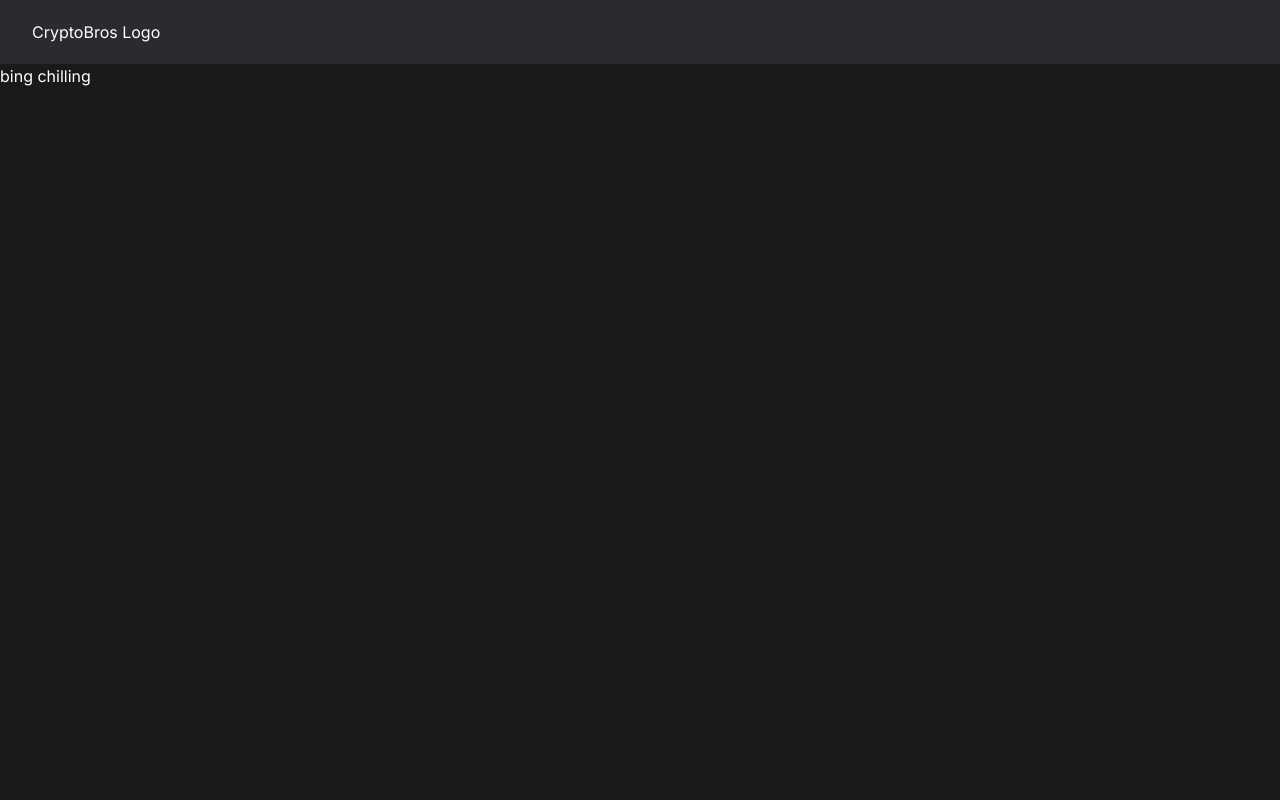
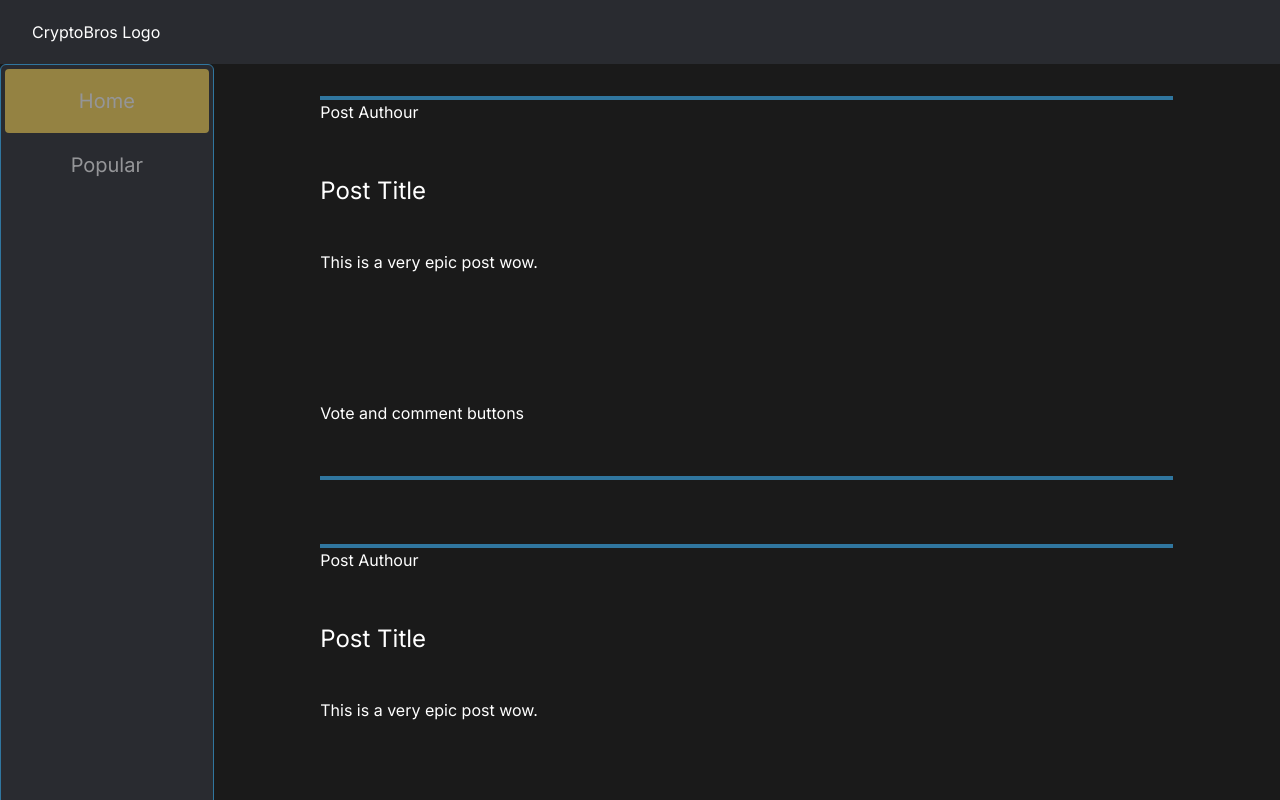
Before and after one commit to Wilsonator123/Secure-Blog-Page, a Next.js app in the folder client/: page /feed in a window 1280 px wide. Shown: the top 800 px of the page. Built offline with nearby package versions, Linux system fonts and the light colour scheme.

Commit message:
started home page and required components

```diff
--- a/client/app/feed/page.js
+++ b/client/app/feed/page.js
@@ -1,9 +1,17 @@
+import Post from "@/components/ui/post"
+import Sidebar from "@/components/ui/sidebar"
+
 
 export default function Feed(){
 
 
     return (
-
-        <p className="text-text">bing chilling</p>
+        <div className="flex h-screen">
+            <Sidebar/>
+            <div className="flex flex-col h-max w-full ">
+                <Post/>
+                <Post/>
+            </div>
+        </div>
     )
 }
--- /dev/null
+++ b/client/components/ui/command.jsx
@@ -0,0 +1,117 @@
+"use client";
+import * as React from "react"
+import { MagnifyingGlassIcon } from "@radix-ui/react-icons"
+import { Command as CommandPrimitive } from "cmdk"
+
+import { cn } from "@/lib/utils"
+import { Dialog, DialogContent } from "@/components/ui/dialog"
+
+const Command = React.forwardRef(({ className, ...props }, ref) => (
+  <CommandPrimitive
+    ref={ref}
+    className={cn(
+      "flex h-full w-full flex-col overflow-hidden rounded-md bg-popover text-popover-foreground",
+      className
+    )}
+    {...props} />
+))
+Command.displayName = CommandPrimitive.displayName
+
+const CommandDialog = ({
+  children,
+  ...props
+}) => {
+  return (
+    (<Dialog {...props}>
+      <DialogContent className="overflow-hidden p-0">
+        <Command
+          className="[&_[cmdk-group-heading]]:px-2 [&_[cmdk-group-heading]]:font-medium [&_[cmdk-group-heading]]:text-muted-foreground [&_[cmdk-group]:not([hidden])_~[cmdk-group]]:pt-0 [&_[cmdk-group]]:px-2 [&_[cmdk-input-wrapper]_svg]:h-5 [&_[cmdk-input-wrapper]_svg]:w-5 [&_[cmdk-input]]:h-12 [&_[cmdk-item]]:px-2 [&_[cmdk-item]]:py-3 [&_[cmdk-item]_svg]:h-5 [&_[cmdk-item]_svg]:w-5">
+          {children}
+        </Command>
+      </DialogContent>
+    </Dialog>)
+  );
+}
+
+const CommandInput = React.forwardRef(({ className, ...props }, ref) => (
+  <div className="flex items-center border-b px-3" cmdk-input-wrapper="">
+    <MagnifyingGlassIcon className="mr-2 h-4 w-4 shrink-0 opacity-50" />
+    <CommandPrimitive.Input
+      ref={ref}
+      className={cn(
+        "flex h-10 w-full rounded-md bg-transparent py-3 text-sm outline-none placeholder:text-muted-foreground disabled:cursor-not-allowed disabled:opacity-50",
+        className
+      )}
+      {...props} />
+  </div>
+))
+
+CommandInput.displayName = CommandPrimitive.Input.displayName
+
+const CommandList = React.forwardRef(({ className, ...props }, ref) => (
+  <CommandPrimitive.List
+    ref={ref}
+    className={cn("max-h-[300px] overflow-y-auto overflow-x-hidden", className)}
+    {...props} />
+))
+
+CommandList.displayName = CommandPrimitive.List.displayName
+
+const CommandEmpty = React.forwardRef((props, ref) => (
+  <CommandPrimitive.Empty ref={ref} className="py-6 text-center text-sm" {...props} />
+))
+
+CommandEmpty.displayName = CommandPrimitive.Empty.displayName
+
+const CommandGroup = React.forwardRef(({ className, ...props }, ref) => (
+  <CommandPrimitive.Group
+    ref={ref}
+    className={cn(
+      "overflow-hidden p-1 text-foreground [&_[cmdk-group-heading]]:px-2 [&_[cmdk-group-heading]]:py-1.5 [&_[cmdk-group-heading]]:text-xs [&_[cmdk-group-heading]]:font-medium [&_[cmdk-group-heading]]:text-muted-foreground",
+      className
+    )}
+    {...props} />
+))
+
+CommandGroup.displayName = CommandPrimitive.Group.displayName
+
+const CommandSeparator = React.forwardRef(({ className, ...props }, ref) => (
+  <CommandPrimitive.Separator ref={ref} className={cn("-mx-1 h-px bg-border", className)} {...props} />
+))
+CommandSeparator.displayName = CommandPrimitive.Separator.displayName
+
+const CommandItem = React.forwardRef(({ className, ...props }, ref) => (
+  <CommandPrimitive.Item
+    ref={ref}
+    className={cn(
+      "relative flex cursor-default select-none items-center rounded-sm px-2 py-1.5 text-sm outline-none aria-selected:bg-accent aria-selected:text-accent-foreground data-[disabled]:pointer-events-none data-[disabled]:opacity-50",
+      className
+    )}
+    {...props} />
+))
+
+CommandItem.displayName = CommandPrimitive.Item.displayName
+
+const CommandShortcut = ({
+  className,
+  ...props
+}) => {
+  return (
+    (<span
+      className={cn("ml-auto text-xs tracking-widest text-muted-foreground", className)}
+      {...props} />)
+  );
+}
+CommandShortcut.displayName = "CommandShortcut"
+
+export {
+  Command,
+  CommandDialog,
+  CommandInput,
+  CommandList,
+  CommandEmpty,
+  CommandGroup,
+  CommandItem,
+  CommandShortcut,
+  CommandSeparator,
+}
--- /dev/null
+++ b/client/components/ui/dialog.jsx
@@ -0,0 +1,96 @@
+"use client"
+
+import * as React from "react"
+import * as DialogPrimitive from "@radix-ui/react-dialog"
+import { Cross2Icon } from "@radix-ui/react-icons"
+
+import { cn } from "@/lib/utils"
+
+const Dialog = DialogPrimitive.Root
+
+const DialogTrigger = DialogPrimitive.Trigger
+
+const DialogPortal = DialogPrimitive.Portal
+
+const DialogClose = DialogPrimitive.Close
+
+const DialogOverlay = React.forwardRef(({ className, ...props }, ref) => (
+  <DialogPrimitive.Overlay
+    ref={ref}
+    className={cn(
+      "fixed inset-0 z-50 bg-black/80  data-[state=open]:animate-in data-[state=closed]:animate-out data-[state=closed]:fade-out-0 data-[state=open]:fade-in-0",
+      className
+    )}
+    {...props} />
+))
+DialogOverlay.displayName = DialogPrimitive.Overlay.displayName
+
+const DialogContent = React.forwardRef(({ className, children, ...props }, ref) => (
+  <DialogPortal>
+    <DialogOverlay />
+    <DialogPrimitive.Content
+      ref={ref}
+      className={cn(
+        "fixed left-[50%] top-[50%] z-50 grid w-full max-w-lg translate-x-[-50%] translate-y-[-50%] gap-4 border bg-background p-6 shadow-lg duration-200 data-[state=open]:animate-in data-[state=closed]:animate-out data-[state=closed]:fade-out-0 data-[state=open]:fade-in-0 data-[state=closed]:zoom-out-95 data-[state=open]:zoom-in-95 data-[state=closed]:slide-out-to-left-1/2 data-[state=closed]:slide-out-to-top-[48%] data-[state=open]:slide-in-from-left-1/2 data-[state=open]:slide-in-from-top-[48%] sm:rounded-lg",
+        className
+      )}
+      {...props}>
+      {children}
+      <DialogPrimitive.Close
+        className="absolute right-4 top-4 rounded-sm opacity-70 ring-offset-background transition-opacity hover:opacity-100 focus:outline-none focus:ring-2 focus:ring-ring focus:ring-offset-2 disabled:pointer-events-none data-[state=open]:bg-accent data-[state=open]:text-muted-foreground">
+        <Cross2Icon className="h-4 w-4" />
+        <span className="sr-only">Close</span>
+      </DialogPrimitive.Close>
+    </DialogPrimitive.Content>
+  </DialogPortal>
+))
+DialogContent.displayName = DialogPrimitive.Content.displayName
+
+const DialogHeader = ({
+  className,
+  ...props
+}) => (
+  <div
+    className={cn("flex flex-col space-y-1.5 text-center sm:text-left", className)}
+    {...props} />
+)
+DialogHeader.displayName = "DialogHeader"
+
+const DialogFooter = ({
+  className,
+  ...props
+}) => (
+  <div
+    className={cn("flex flex-col-reverse sm:flex-row sm:justify-end sm:space-x-2", className)}
+    {...props} />
+)
+DialogFooter.displayName = "DialogFooter"
+
+const DialogTitle = React.forwardRef(({ className, ...props }, ref) => (
+  <DialogPrimitive.Title
+    ref={ref}
+    className={cn("text-lg font-semibold leading-none tracking-tight", className)}
+    {...props} />
+))
+DialogTitle.displayName = DialogPrimitive.Title.displayName
+
+const DialogDescription = React.forwardRef(({ className, ...props }, ref) => (
+  <DialogPrimitive.Description
+    ref={ref}
+    className={cn("text-sm text-muted-foreground", className)}
+    {...props} />
+))
+DialogDescription.displayName = DialogPrimitive.Description.displayName
+
+export {
+  Dialog,
+  DialogPortal,
+  DialogOverlay,
+  DialogTrigger,
+  DialogClose,
+  DialogContent,
+  DialogHeader,
+  DialogFooter,
+  DialogTitle,
+  DialogDescription,
+}
--- /dev/null
+++ b/client/components/ui/post.jsx
@@ -0,0 +1,25 @@
+
+
+export default function Post({authour, title, content, votes}){
+
+    const posts = [ {
+        "title": "post title",
+        "authour": "post guy",
+        "content": "this is the content of the post",
+        "votes": 0,
+    }]
+
+    return (
+        <div className="flex flex-col w-4/5 h-96 my-8 mx-auto">
+            <hr className="bg-secondary h-1 border-0"/>
+            <div className="h-1/5 w-full"><p className="text-text text-m">Post Authour</p></div>
+
+            <div className="h-1/5"><p className="text-text text-2xl">Post Title</p></div>
+
+            <div className="h-2/5"><p className="text-text text-m overflow-hidden">This is a very epic post wow.</p></div>
+
+            <div className="h-1/5 justify-center"><p className="text-text text-m">Vote and comment buttons</p></div>
+            <hr className="bg-secondary h-1 border-0"/>
+        </div>
+    )
+}
--- /dev/null
+++ b/client/components/ui/sidebar.jsx
@@ -0,0 +1,15 @@
+import { Command, CommandList, CommandGroup, CommandItem } from "@/components/ui/command"
+
+export default function Sidebar() {
+
+    return(
+        <Command className="flex min-h-screen w-1/5 bg-primary border border-secondary">
+            <CommandList>
+                <CommandGroup>
+                    <CommandItem className="text-text text-xl justify-center h-16">Home</CommandItem>
+                    <CommandItem className="text-text text-xl justify-center h-16">Popular</CommandItem>
+                </CommandGroup>
+            </CommandList>
+        </Command>
+    )
+}
--- a/client/package.json
+++ b/client/package.json
@@ -11,6 +11,7 @@
   },
   "dependencies": {
     "@hookform/resolvers": "^3.3.4",
+    "@radix-ui/react-dialog": "^1.0.5",
     "@radix-ui/react-icons": "^1.3.0",
     "@radix-ui/react-label": "^2.0.2",
     "@radix-ui/react-navigation-menu": "^1.1.4",
@@ -22,6 +23,7 @@
     "axios": "^1.6.8",
     "class-variance-authority": "^0.7.0",
     "clsx": "^2.1.0",
+    "cmdk": "^1.0.0",
     "next": "14.1.3",
     "react": "^18",
     "react-dom": "^18",
```
Also changed, not shown: 1 other file (tests, documents, lock files or other folders).
